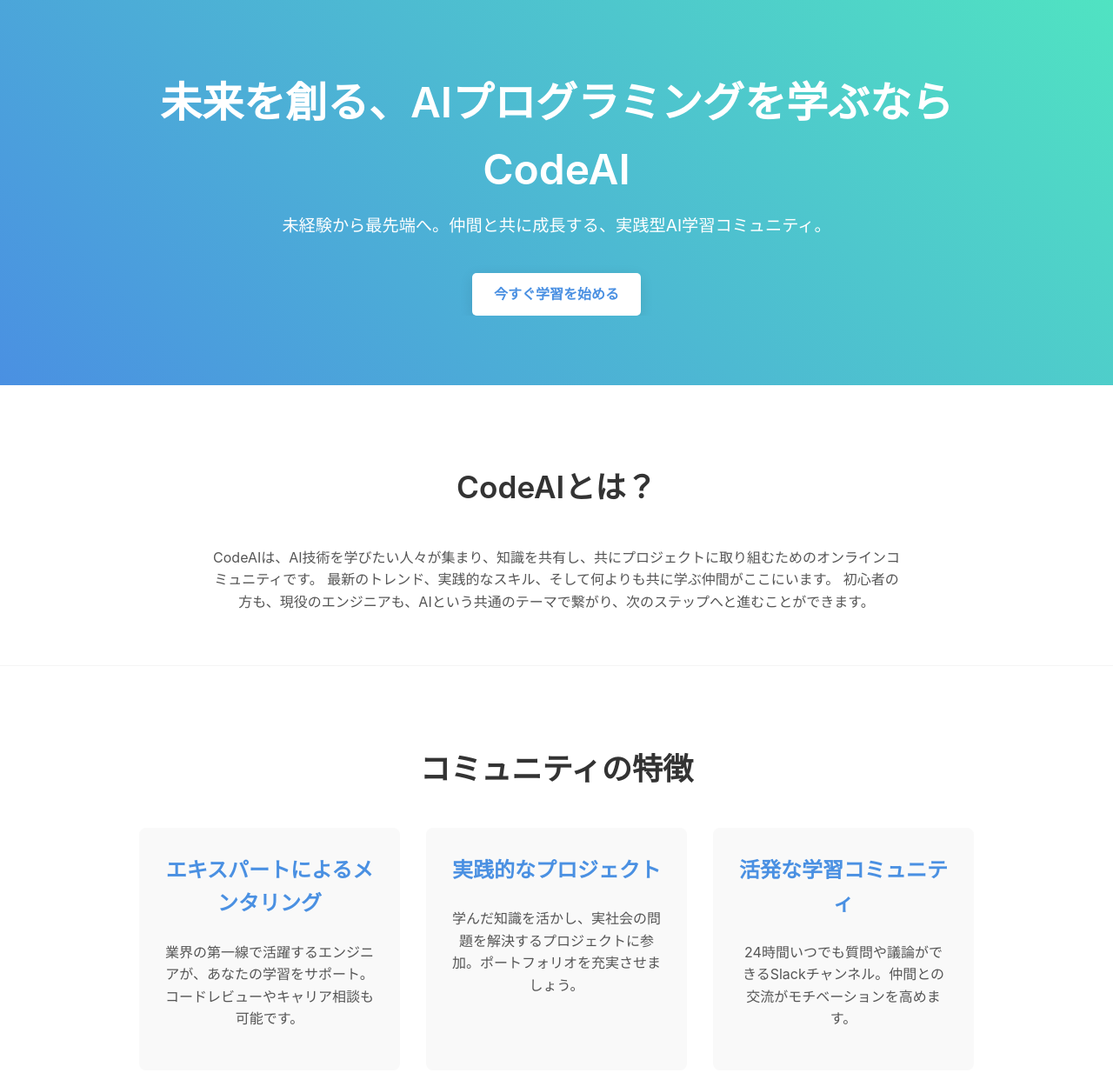
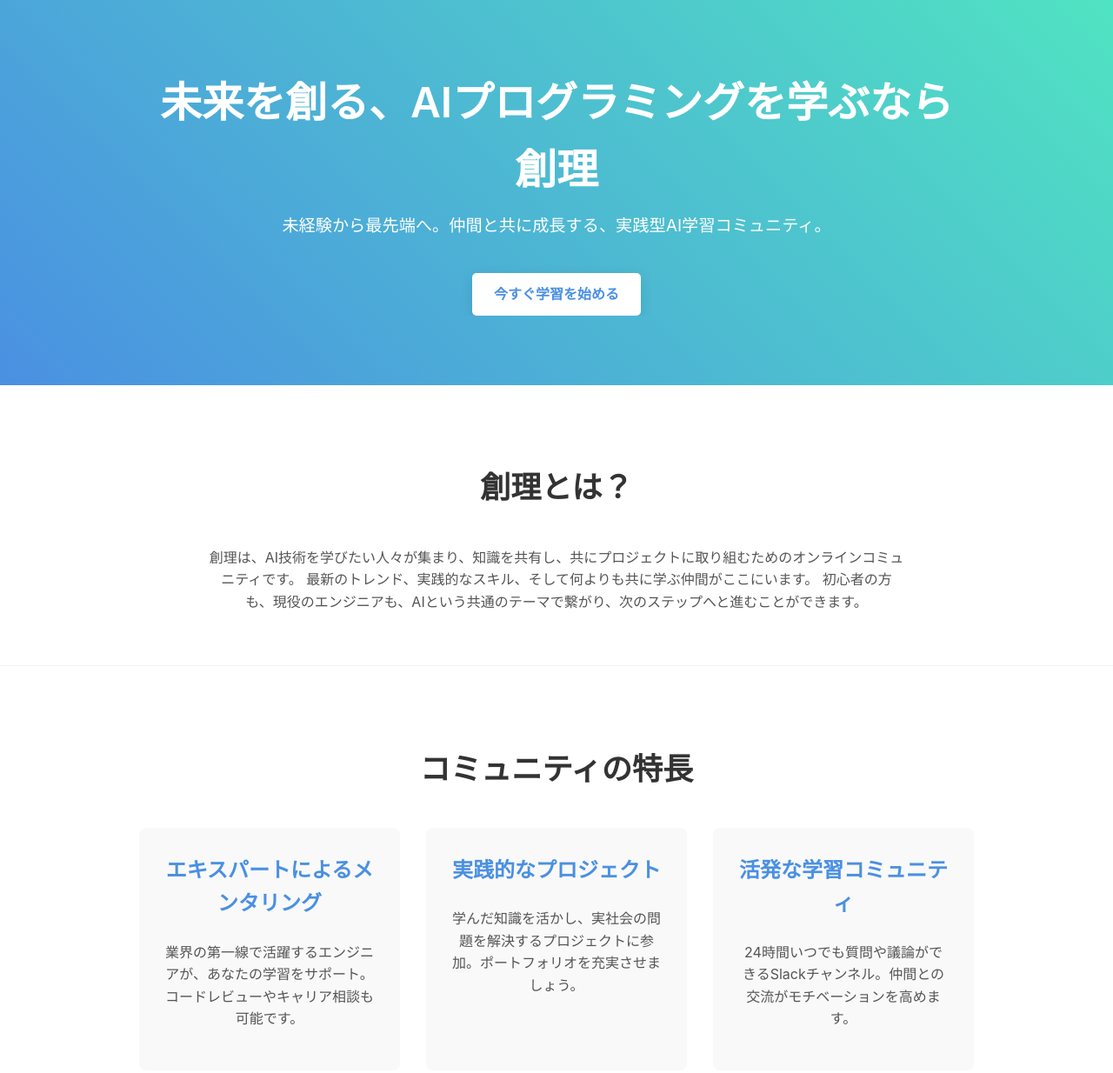
Before and after one commit to munakata-eng/live-lp, a plain HTML site: page index.html in a window 1280 px wide. Shown: the top 1234 px of the page at 87% size. Drawn offline with Linux system fonts and the light colour scheme.

Commit message:
名前を創理に変更

```diff
--- a/index.html
+++ b/index.html
@@ -3,7 +3,7 @@
 <head>
     <meta charset="UTF-8">
     <meta name="viewport" content="width=device-width, initial-scale=1.0">
-    <title>CodeAI - AIプログラミング学習コミュニティ</title>
+    <title>創理 - AIプログラミング学習コミュニティ</title>
     <style>
         :root {
             --primary-color: #4a90e2;
@@ -146,7 +146,7 @@
 
     <header>
         <div class="container">
-            <h1>未来を創る、AIプログラミングを学ぶならCodeAI</h1>
+            <h1>未来を創る、AIプログラミングを学ぶなら創理</h1>
             <p>未経験から最先端へ。仲間と共に成長する、実践型AI学習コミュニティ。</p>
             <a href="#features" class="cta-button">今すぐ学習を始める</a>
         </div>
@@ -154,9 +154,9 @@
 
     <section id="about">
         <div class="container">
-            <h2>CodeAIとは？</h2>
+            <h2>創理とは？</h2>
             <p style="text-align: center; max-width: 800px; margin: 0 auto;">
-                CodeAIは、AI技術を学びたい人々が集まり、知識を共有し、共にプロジェクトに取り組むためのオンラインコミュニティです。
+                創理は、AI技術を学びたい人々が集まり、知識を共有し、共にプロジェクトに取り組むためのオンラインコミュニティです。
                 最新のトレンド、実践的なスキル、そして何よりも共に学ぶ仲間がここにいます。
                 初心者の方も、現役のエンジニアも、AIという共通のテーマで繋がり、次のステップへと進むことができます。
             </p>
@@ -165,7 +165,7 @@
 
     <section id="features">
         <div class="container">
-            <h2>コミュニティの特徴</h2>
+            <h2>コミュニティの特長</h2>
             <div class="features-grid">
                 <div class="feature-item">
                     <h3>エキスパートによるメンタリング</h3>
@@ -203,7 +203,7 @@
         <div class="container">
             <h2>さあ、あなたもAI開発の最前線へ</h2>
             <a href="#" class="cta-button">コミュニティに参加する</a>
-            <p style="margin-top: 30px; font-size: 0.9em;">&copy; 2025 CodeAI. All Rights Reserved.</p>
+            <p style="margin-top: 30px; font-size: 0.9em;">&copy; 2025 創理. All Rights Reserved.</p>
         </div>
     </footer>
 
```
